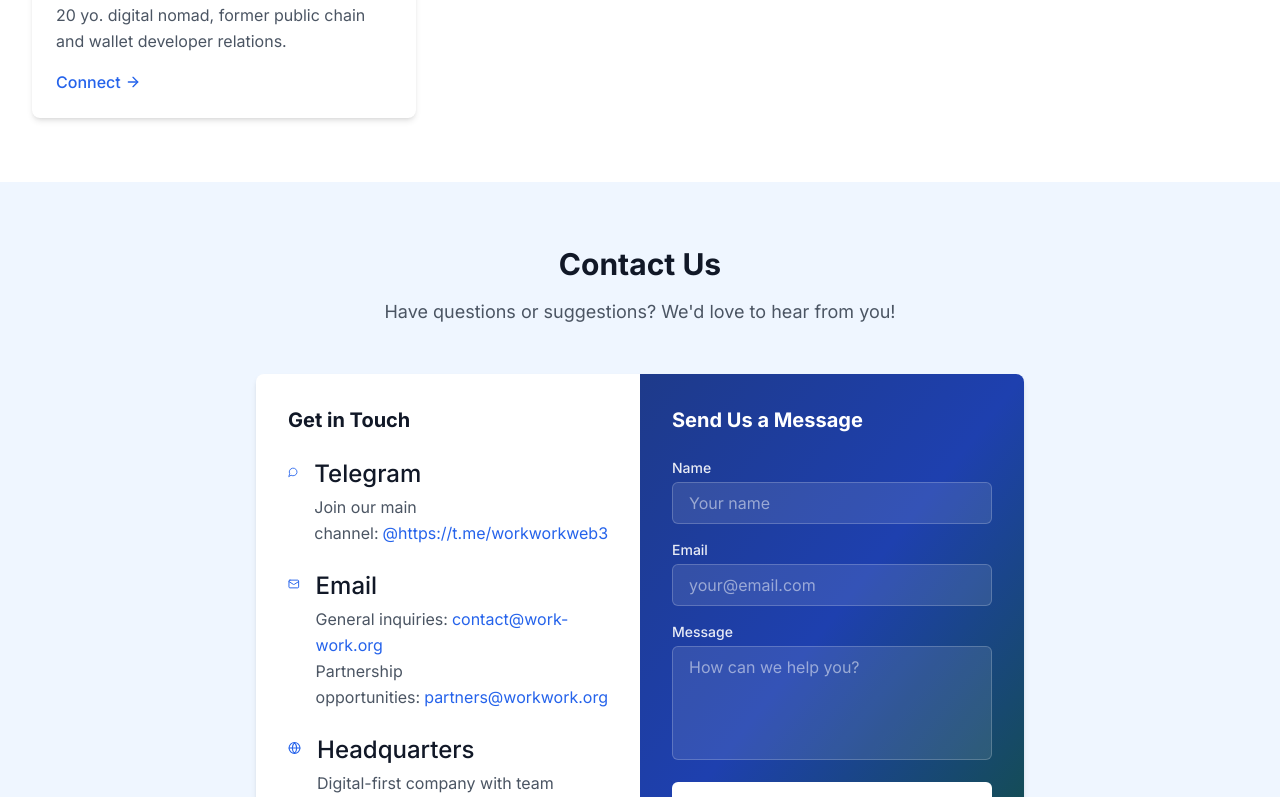
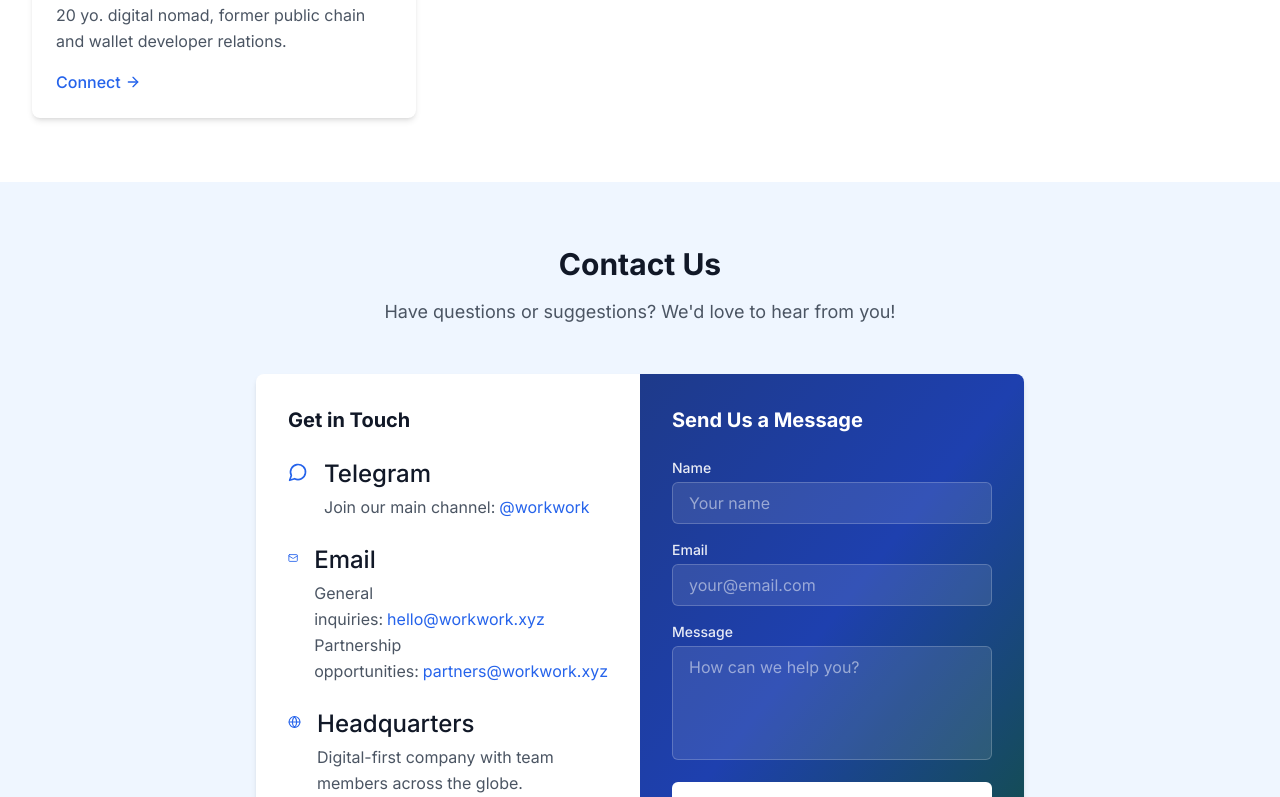
Before and after one commit to WorkWorkLabs/Frontend, a React (Vite) app: page /about in a window 1280 px wide. Shown: the part 2000-2797 px from the top of the page. Built offline with nearby package versions, Linux system fonts and the light colour scheme.

Commit message:
Update logo in Header and Footer components to use logo.svg, and revise contact links on AboutPage to new Telegram and email addresses.

```diff
--- a/src/components/layout/Footer.tsx
+++ b/src/components/layout/Footer.tsx
@@ -4,7 +4,7 @@ import { MessageCircle, Mail, Globe, ChevronDown } from 'lucide-react';
 import { useState } from 'react';
 import { Language } from '../../types';
 import { changeLanguage } from '../../i18n';
-import workworkLogo from '../../assets/workwork.jpg';
+import logo from '../../assets/logo.svg';
 
 const Footer = () => {
   const { t } = useTranslation();
@@ -67,7 +67,7 @@ const Footer = () => {
           {/* Logo & Description */}
           <div className="lg:col-span-1">
             <div className="flex items-center space-x-2 mb-4">
-              <img src={workworkLogo} alt="WorkWork Logo" className="h-8 w-8 filter invert" />
+              <img src={logo} alt="WorkWork Logo" className="h-8 w-8 filter invert" />
               <span className="font-bold text-xl">
                 Work<span className="text-secondary-400">Work</span>
               </span>
--- a/src/components/layout/Header.tsx
+++ b/src/components/layout/Header.tsx
@@ -5,7 +5,7 @@ import { Menu, X, Globe, ChevronDown } from 'lucide-react';
 import { motion } from 'framer-motion';
 import { Language } from '../../types';
 import { changeLanguage } from '../../i18n';
-import workworkLogo from '../../assets/workwork.jpg';
+import logo from '../../assets/logo.svg';
 
 const Header = () => {
   const { t } = useTranslation();
@@ -58,7 +58,7 @@ const Header = () => {
       <div className="container-custom flex justify-between items-center">
         {/* Logo */}
         <Link to="/" className="flex items-center space-x-2">
-          <img src={workworkLogo} alt="WorkWork Logo" className="h-8 w-8" />
+          <img src={logo} alt="WorkWork Logo" className="h-8 w-8" />
           <span className="font-bold text-xl text-primary-800">
             Work<span className="text-secondary-600">Work</span>
           </span>
--- a/src/pages/AboutPage.tsx
+++ b/src/pages/AboutPage.tsx
@@ -193,12 +193,12 @@ const AboutPage = () => {
                         <p className="text-gray-600">
                           Join our main channel:
                           <a
-                            href="https://t.me/workworkweb3"
+                            href="https://t.me/workwork"
                             className="text-primary-600 hover:text-primary-700 ml-1"
                             target="_blank"
                             rel="noopener noreferrer"
                           >
-                            @https://t.me/workworkweb3
+                            @workwork
                           </a>
                         </p>
                       </div>
@@ -211,19 +211,19 @@ const AboutPage = () => {
                         <p className="text-gray-600">
                           General inquiries:
                           <a
-                            href="mailto:contact@work-work.org"
+                            href="mailto:hello@workwork.xyz"
                             className="text-primary-600 hover:text-primary-700 ml-1"
                           >
-                            contact@work-work.org
+                            hello@workwork.xyz
                           </a>
                         </p>
                         <p className="text-gray-600">
                           Partnership opportunities:
                           <a
-                            href="mailto:partners@workwork.org"
+                            href="mailto:partners@workwork.xyz"
                             className="text-primary-600 hover:text-primary-700 ml-1"
                           >
-                            partners@workwork.org
+                            partners@workwork.xyz
                           </a>
                         </p>
                       </div>
```
